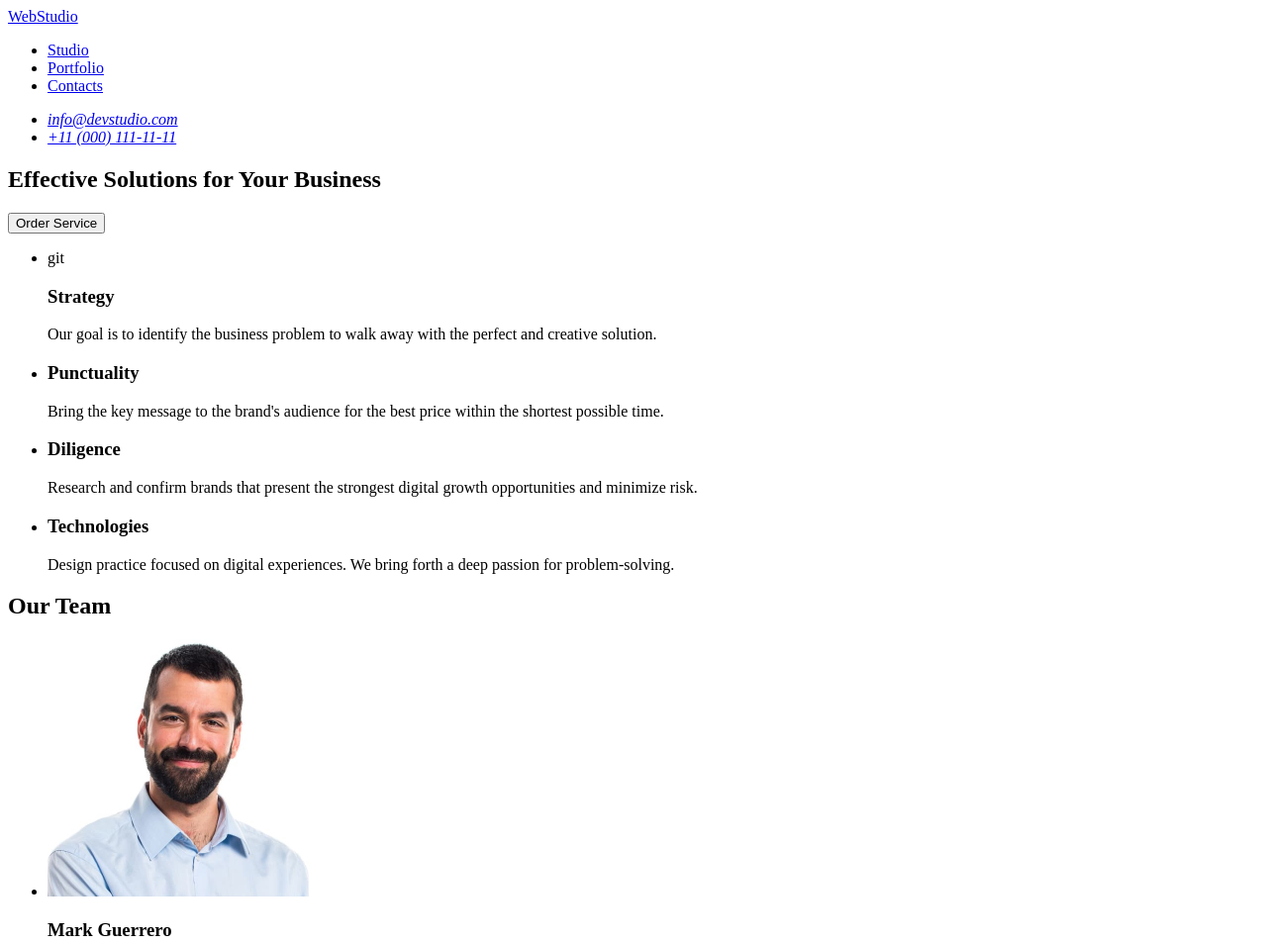
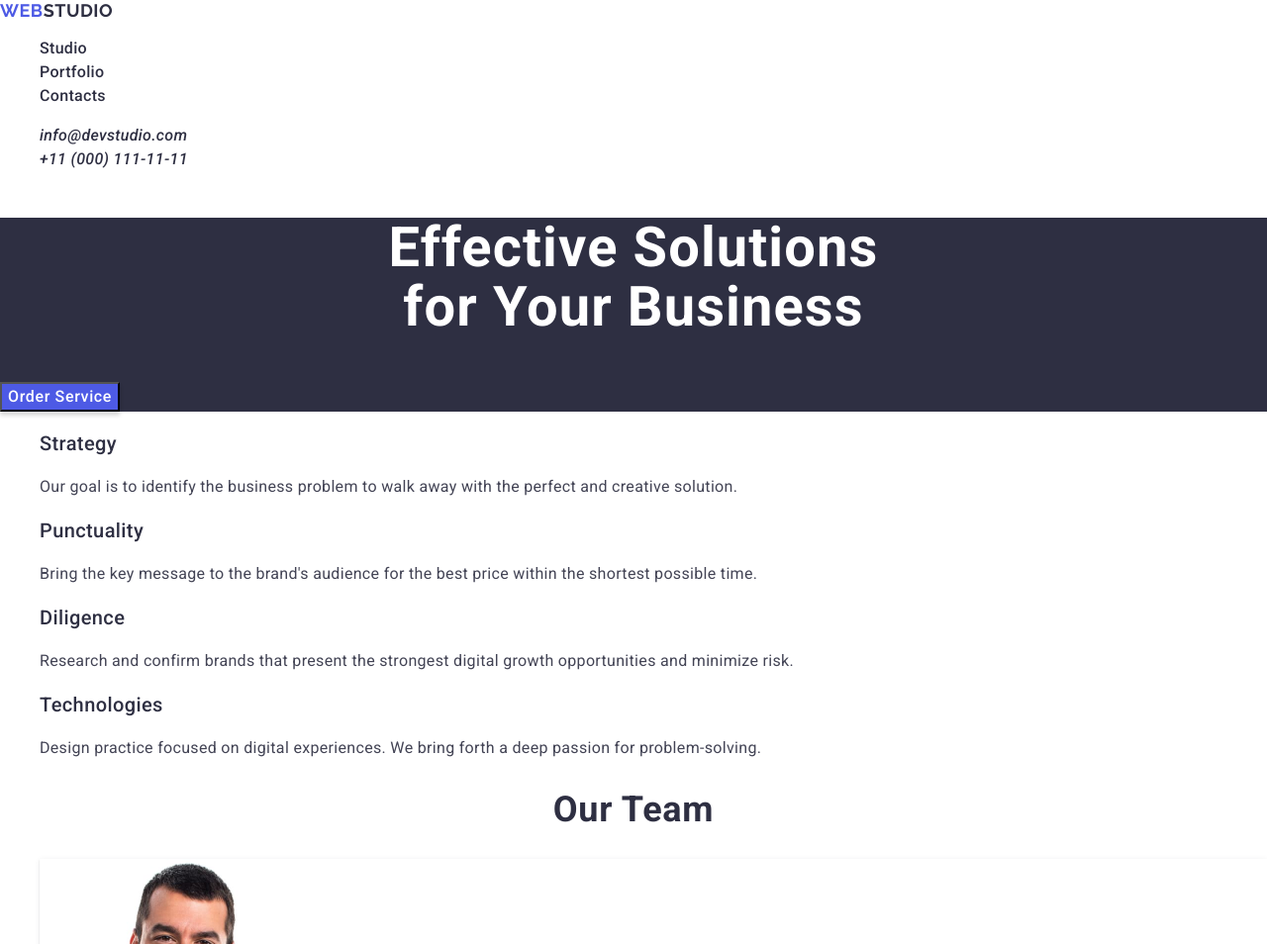
Before and after one commit to Word315/goit-markup-hw-02, a plain HTML site: page index.html in a window 1280 px wide. Shown: the top 954 px of the page at 99% size. Drawn offline with nearby package versions, Linux system fonts and the light colour scheme.

Commit message:
“edit”

```diff
--- /dev/null
+++ b/css/styles.css
@@ -0,0 +1,145 @@
+body{
+    font-family: "Roboto", sans-serif;
+
+}
+
+a,li{
+    text-decoration: none;
+    list-style-type: none;
+}
+
+.header .logo-web{
+font-weight: 700;
+font-size: 18px;
+line-height: 1.16667;
+letter-spacing: 0.03em;
+text-transform: uppercase;
+color: #4d5ae5;
+font-family: "Raleway", sans-serif;
+}
+
+.header > nav > a{
+    font-weight: 700;
+    font-size: 18px;
+    line-height: 1.16667;
+    letter-spacing: 0.03em;
+    text-transform: uppercase;
+    color: #2e2f42;
+    font-family: "Raleway", sans-serif;
+    }
+
+.header ul a {
+
+    font-weight: 500;
+
+line-height: 1.5;
+letter-spacing: 0.02em;
+color: #2e2f42;
+}
+.address a{
+
+
+
+    line-height: 1.5;
+    letter-spacing: 0.02em;
+    color: #434455;
+}
+
+.main .main-section-first{
+    background-color: #2e2f42;
+}
+
+.main-section-first h1{
+
+    font-weight: 700;
+font-size: 56px;
+line-height: 1.07143;
+letter-spacing: 0.02em;
+text-align: center;
+color: #fff;
+}
+
+.main-section-first button{
+display: flex;
+align-items: flex-start;
+justify-content: flex-start;
+flex-direction: row;
+gap: 10px;
+box-shadow: 0 4px 4px 0 rgba(0, 0, 0, 0.15);
+background: #4d5ae5;
+font-weight: 500;
+
+line-height: 1.5;
+letter-spacing: 0.04em;
+color: #fff;
+
+}
+.main-section-second h3{
+    font-weight: 500;
+font-size: 20px;
+line-height: 1.2;
+letter-spacing: 0.02em;
+color: #2e2f42;
+}
+.main-section-second p{
+    line-height: 1.5;
+letter-spacing: 0.02em;
+color: #434455;
+}
+.main-section-third h2{
+    font-weight: 700;
+font-size: 36px;
+line-height: 1.11111;
+letter-spacing: 0.02em;
+text-align: center;
+color: #2e2f42;
+}
+.main-section-third li{
+    box-shadow: 0 2px 1px 0 rgba(46, 47, 66, 0.08), 0 1px 1px 0 rgba(46, 47, 66, 0.16), 0 1px 6px 0 rgba(46, 47, 66, 0.08);
+    background: #fff;
+
+}
+.main-section-third h3{
+    font-weight: 500;
+font-size: 20px;
+line-height: 1.2;
+letter-spacing: 0.02em;
+text-align: center;
+color: #2e2f42;
+}
+.main-section-third p{
+
+    line-height: 1.5;
+    letter-spacing: 0.02em;
+    text-align: center;
+    color: #434455;
+}
+.footer{
+    background-color: #2e2f42;
+}
+.footer .logo-web{
+font-weight: 700;
+font-size: 18px;
+line-height: 1.16667;
+letter-spacing: 0.03em;
+text-transform: uppercase;
+color: #4d5ae5;
+font-family: "Raleway", sans-serif;
+}
+
+.footer > a{
+font-weight: 700;
+font-size: 18px;
+line-height: 1.16667;
+letter-spacing: 0.03em;
+text-transform: uppercase;
+color: #f4f4fd;
+font-family: "Raleway", sans-serif;
+}
+.footer p{
+    font-weight: 400;
+font-size: 16px;
+line-height: 1.5;
+letter-spacing: 0.02em;
+color: #f4f4fd;
+}
--- a/index.html
+++ b/index.html
@@ -4,33 +4,42 @@
     <meta charset="UTF-8">
     <meta name="viewport" content="width=device-width, initial-scale=1.0">
     <title>Document</title>
+
+    <link rel="preconnect" href="https://fonts.googleapis.com">
+    <link rel="preconnect" href="https://fonts.gstatic.com" crossorigin>
+    <link href="https://fonts.googleapis.com/css2?family=Raleway:ital,wght@0,100..900;1,100..900&family=Roboto:ital,wght@0,400;0,500;0,700;1,400;1,500;1,700&display=swap" rel="stylesheet">
+
+    <link rel="stylesheet" href="https://cdnjs.cloudflare.com/ajax/libs/modern-normalize/3.0.1/modern-normalize.min.css" integrity="sha512-q6WgHqiHlKyOqslT/lgBgodhd03Wp4BEqKeW6nNtlOY4quzyG3VoQKFrieaCeSnuVseNKRGpGeDU3qPmabCANg==" crossorigin="anonymous" referrerpolicy="no-referrer" />
+
+    <link rel="stylesheet" href="./css/styles.css" />
 </head>
 <body>
-<header>
-    <nav>
-        <a href="./index.html">WebStudio</a>
+<header class="header">
+    <nav >
+        <a href="./index.html"><span class="logo-web">Web</span>Studio</a>
         <ul>
-            <li><a href="Studio">Studio</a></li>
+            <li><a href="Studio" >Studio</a></li>
             <li><a href="Portfolio">Portfolio</a></li>
             <li><a href="Contacts">Contacts</a></li>
         </ul>
     </nav>
-    <address>
+    <address class="address">
         <ul>
-            <li><a href="mailto:info@devstudio.com">info@devstudio.com</a></li>
+            <li><a href="mailto:info@devstudio.com">info@devstudio.com
+            </a></li>
             <li><a href="tel:+110001111111">+11 (000) 111-11-11</a></li>
         </ul>
     </address>
 </header>
-<main>
-    <section>
-    <h1>Effective Solutions for Your Business</h1>
+<main class="main">
+    <section class="main-section-first">
+    <h1>Effective Solutions <br>for Your Business</h1>
     <button type="button">Order Service</button>
     </section>
-    <section>
+    <section class="main-section-second">
         <h2 hidden>Benefits</h2>
         <ul>
-            <li>git
+            <li>
             <h3>Strategy</h3>
             <p>Our goal is to identify the business problem to walk away with the perfect and creative solution.</p>
             </li>
@@ -48,7 +57,7 @@
             </li>
         </ul>
     </section>
-    <section>
+    <section class="main-section-third">
         <h2>Our Team</h2>
         <ul>
             <li>
@@ -74,8 +83,8 @@
         </ul>
     </section>
 </main>
-<footer>
-    <a href="./index.html">WebStudio</a>
+<footer class="footer">
+    <a href="./index.html" class="logo"><span class="logo-web">Web</span>Studio</a>
 <p>Increase the flow of customers and sales for your business with digital marketing & growth solutions.</p>
 </footer>
 </body>
```
